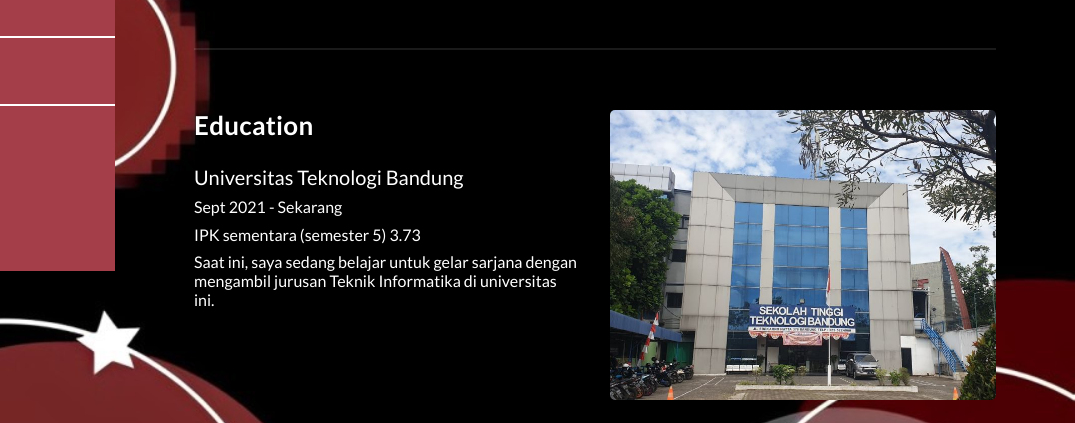
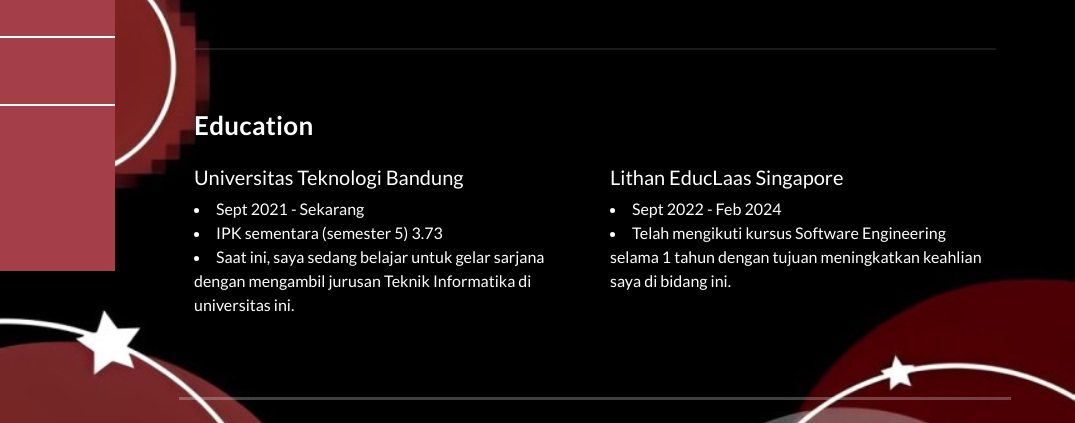
Before and after one commit to fauraalyriana/portofolio, a plain HTML site: page index.html in a window 1280 px wide. Shown: the part 529-952 px from the top of the page, 205-1280 px from the left. Drawn offline with Linux system fonts and the light colour scheme.

Commit message:
edit about

```diff
--- a/index.html
+++ b/index.html
@@ -91,20 +91,22 @@ https://templatemo.com/tm-531-reflux
           </div>
         </div>
         <div class="right-image-post">
+          <h4 class="mb-4">Education</h4>
           <div class="row">
             <div class="col-md-6">
               <div class="left-text">
-                <h4 class="mb-4">Education</h4>
                 <h5>Universitas Teknologi Bandung</h5>
-                <h6>Sept 2021 - Sekarang</h6>
-                <h6>IPK sementara (semester 5) 3.73</h6>
-                <h6>Saat ini, saya sedang belajar untuk gelar sarjana dengan mengambil jurusan Teknik Informatika di
-                  universitas ini.</h6>
+                <li>Sept 2021 - Sekarang</li>
+                <li>IPK sementara (semester 5) 3.73</li>
+                <li>Saat ini, saya sedang belajar untuk gelar sarjana dengan mengambil jurusan Teknik Informatika di
+                  universitas ini.</li>
               </div>
             </div>
             <div class="col-md-6">
               <div class="right-image">
-                <img src="assets/images/sttb.jpg" alt="STTB" />
+                <h5>Lithan EducLaas Singapore</h5>
+                <li>Sept 2022 - Feb 2024</li>
+                <li>Telah mengikuti kursus Software Engineering selama 1 tahun dengan tujuan meningkatkan keahlian saya di bidang ini.</li>
               </div>
             </div>
           </div>
```
